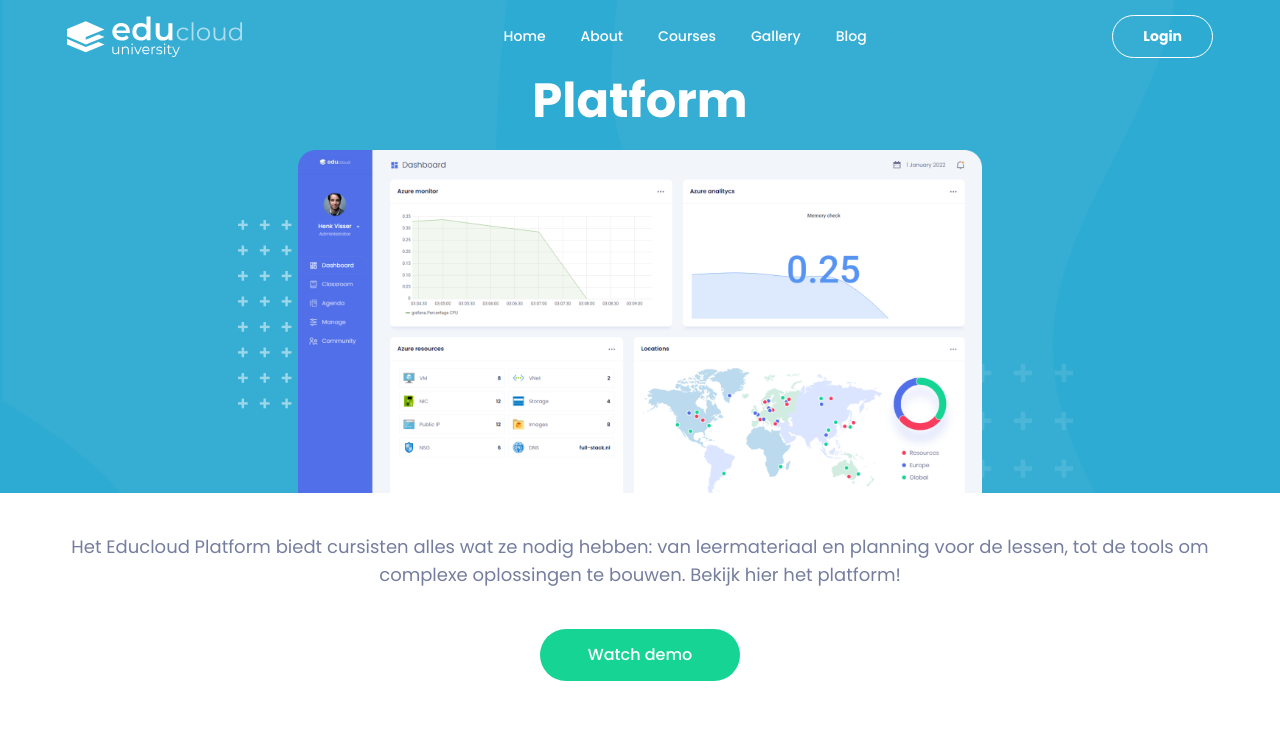
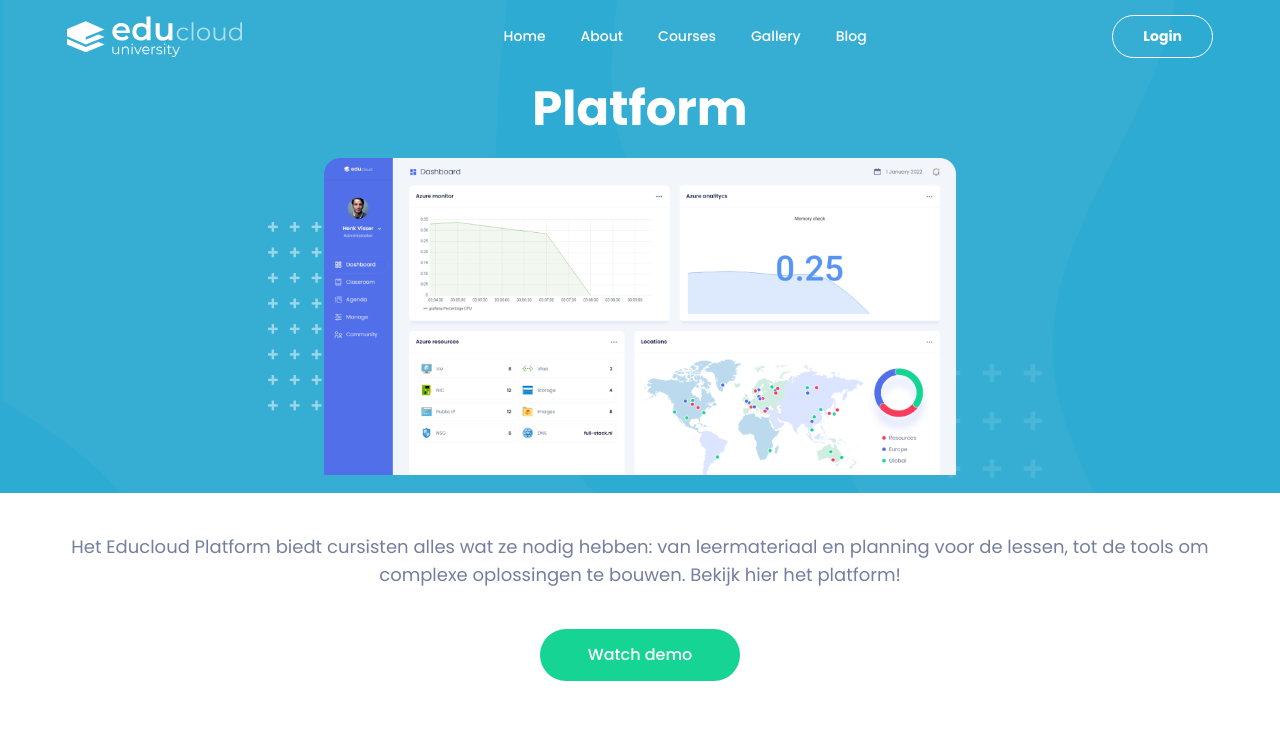
Before and after one commit to RanaUmarShakoor/blue-site-dev2, a Flask app: page /platform in a window 1280 px wide. Shown: the top 733 px of the page. Run offline with Flask 2, Linux system fonts and the light colour scheme; some libraries are stand-ins or nearby versions.

Commit message:
Platform banner illustration's size updated

```diff
--- a/static/css/style.css
+++ b/static/css/style.css
@@ -2938,12 +2938,16 @@ img.project-shp{
     height: 100%;
     display: flex;
     align-items: center;
+    max-width: 2400px;
+    width: 60%;
 }
 
 .platform-box{
     position: relative;
-    max-width: 930px;
-    margin: 0 auto 70px;
+    /* max-width: 930px; */
+    height: 100%;
+    width: 100%;
+    /* margin: 0 auto 70px; */
 }
 .platform-box h1{
     font-size: 52px;
@@ -2957,6 +2961,7 @@ img.project-shp{
 }
 .platform-img img{
     width: 100%;
+    margin: 0 auto;
 }
 img.plat-shp1{
     position: absolute;
```
